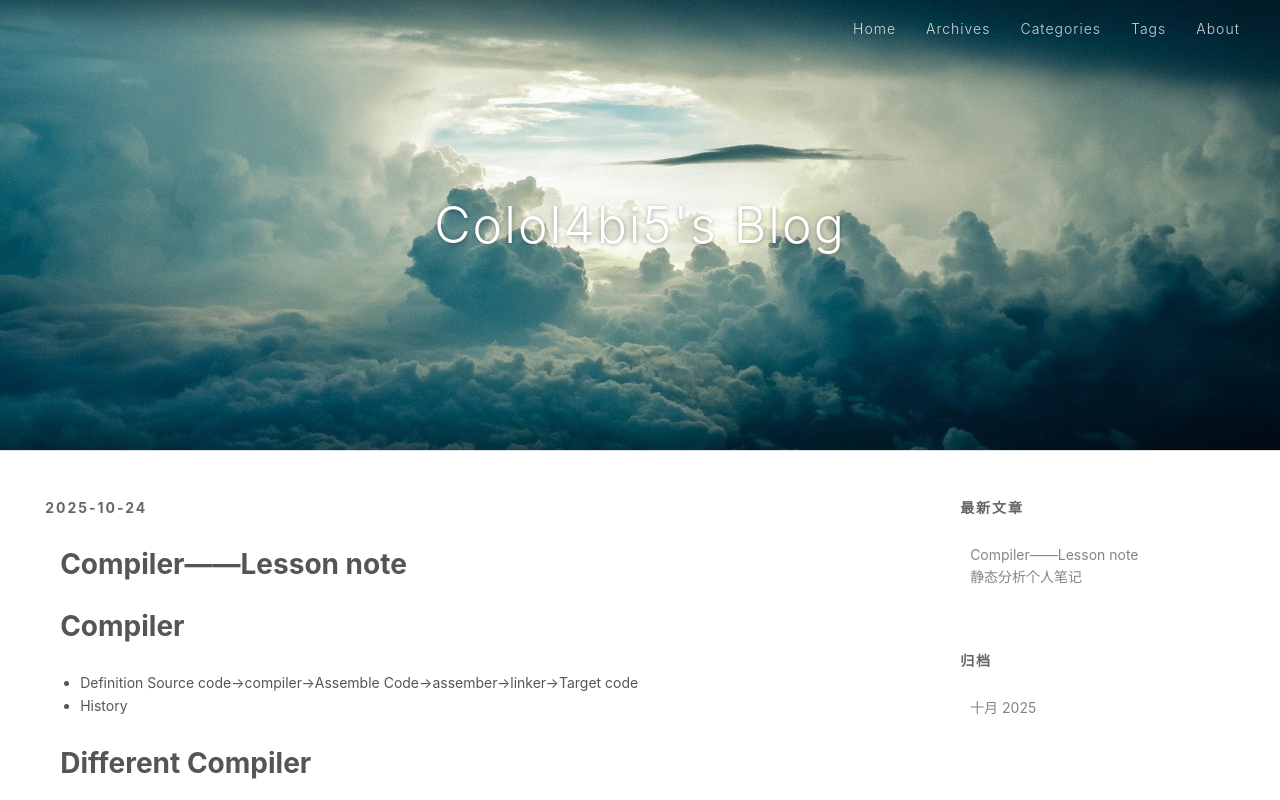
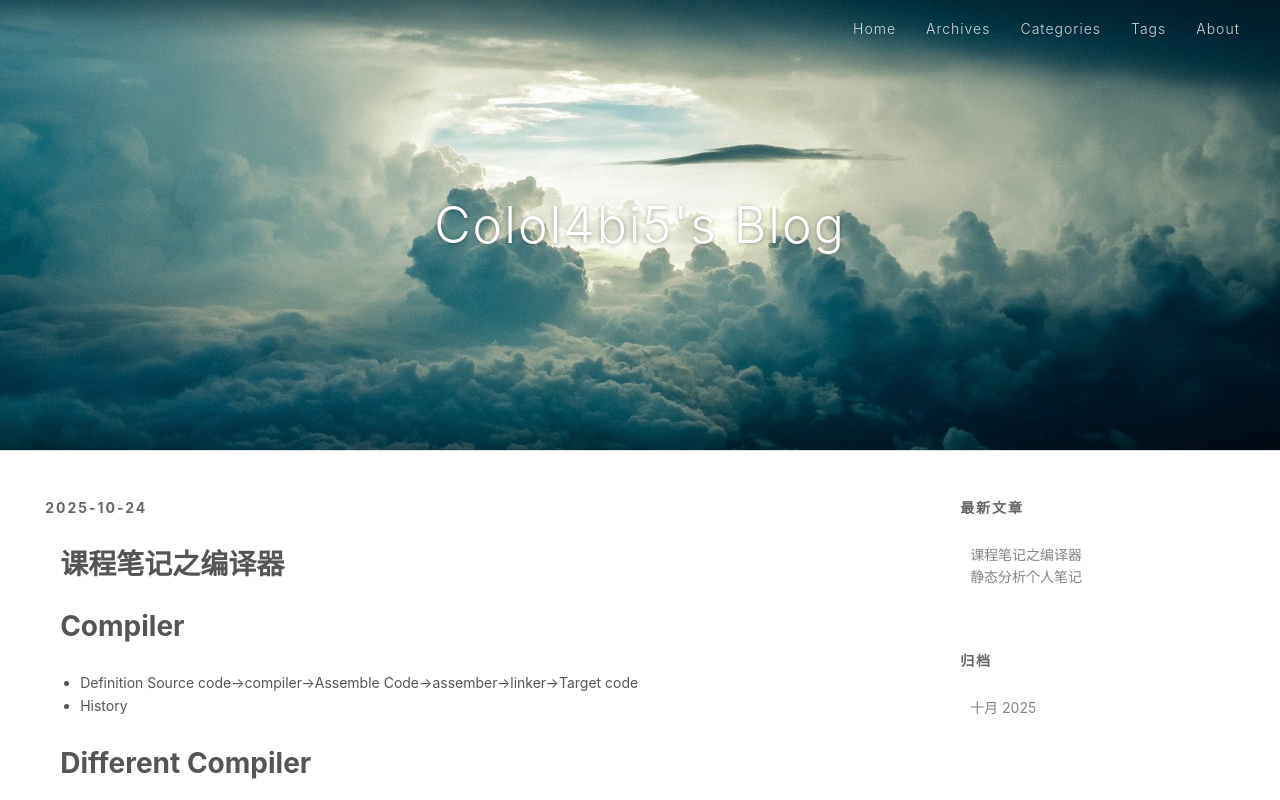
Before and after one commit to Colol4bi5/Colol4bi5.github.io, a plain HTML site: page 2025/10/24/Compiler/index.html in a window 1280 px wide. Shown: the top 800 px of the page. Drawn offline with Linux system fonts and the light colour scheme.

Commit message:
Site updated: 2025-10-24 17:53:37

```diff
--- a/2025/10/24/Compiler/index.html
+++ b/2025/10/24/Compiler/index.html
@@ -3,7 +3,7 @@
 <head>
   <meta charset="utf-8">
 
-  <title>Compiler——Lesson note | Colol4bi5&#39;s Blog</title>
+  <title>课程笔记之编译器 | Colol4bi5&#39;s Blog</title>
   <meta name="viewport" content="width=device-width, initial-scale=1, shrink-to-fit=no">
 
     <link rel="shortcut icon" href="/favicon.png">
@@ -59,7 +59,7 @@
 
 
     <h1 class="p-name article-title" itemprop="headline name">
-      Compiler——Lesson note
+      课程笔记之编译器
     </h1>
 
 
@@ -169,7 +169,7 @@
 
     </div>
     <footer class="article-footer">
-      <a data-url="http://example.com/2025/10/24/Compiler/" data-id="cmh4o4g3c0000sstf3ne806oi" data-title="Compiler——Lesson note" class="article-share-link">分享</a>
+      <a data-url="http://example.com/2025/10/24/Compiler/" data-id="cmh4o4g3c0000sstf3ne806oi" data-title="课程笔记之编译器" class="article-share-link">分享</a>
 
 
 
@@ -204,7 +204,7 @@
       <ul>
 
           <li>
-            <a href="/2025/10/24/Compiler/">Compiler——Lesson note</a>
+            <a href="/2025/10/24/Compiler/">课程笔记之编译器</a>
           </li>
 
           <li>
```
Also changed, not shown: 2025/10/21/Static Analysis/index.html (+2 -2 lines), archives/2025/10/index.html (+2 -2 lines), archives/2025/index.html (+2 -2 lines), archives/index.html (+2 -2 lines), index.html (+3 -3 lines).
